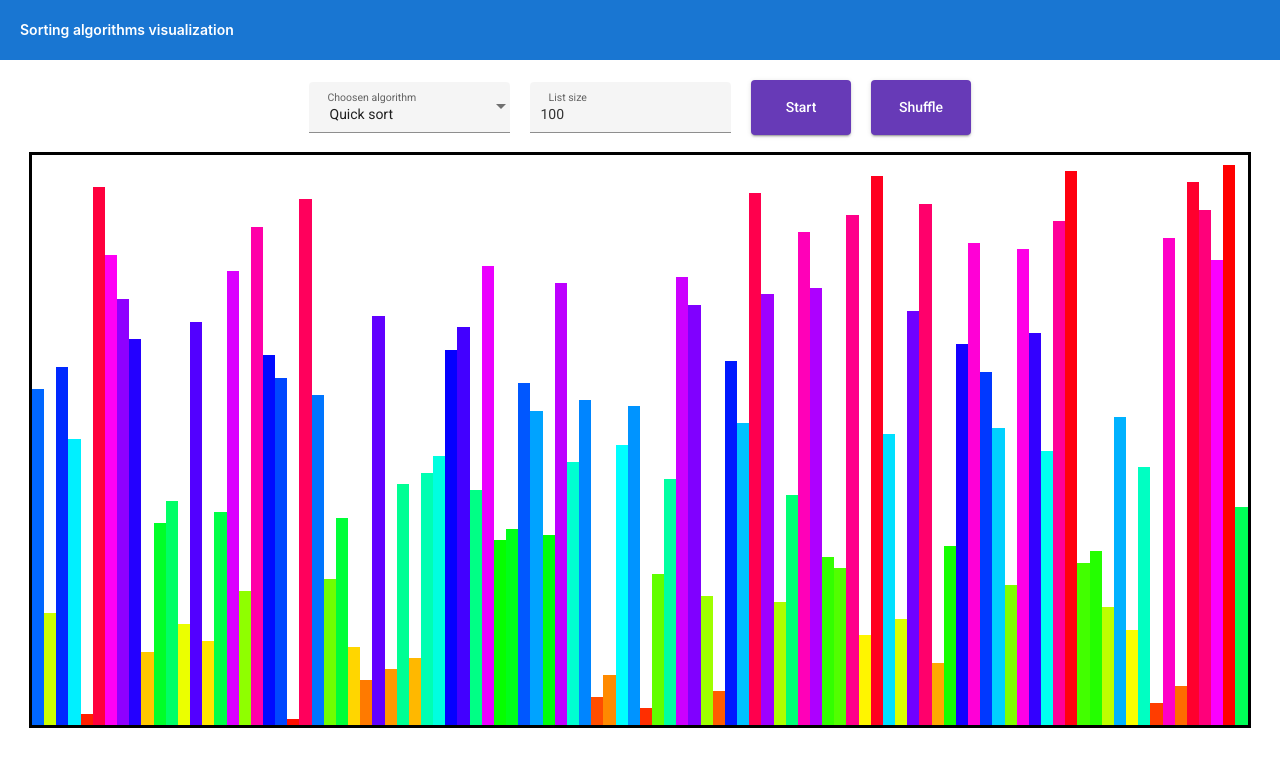
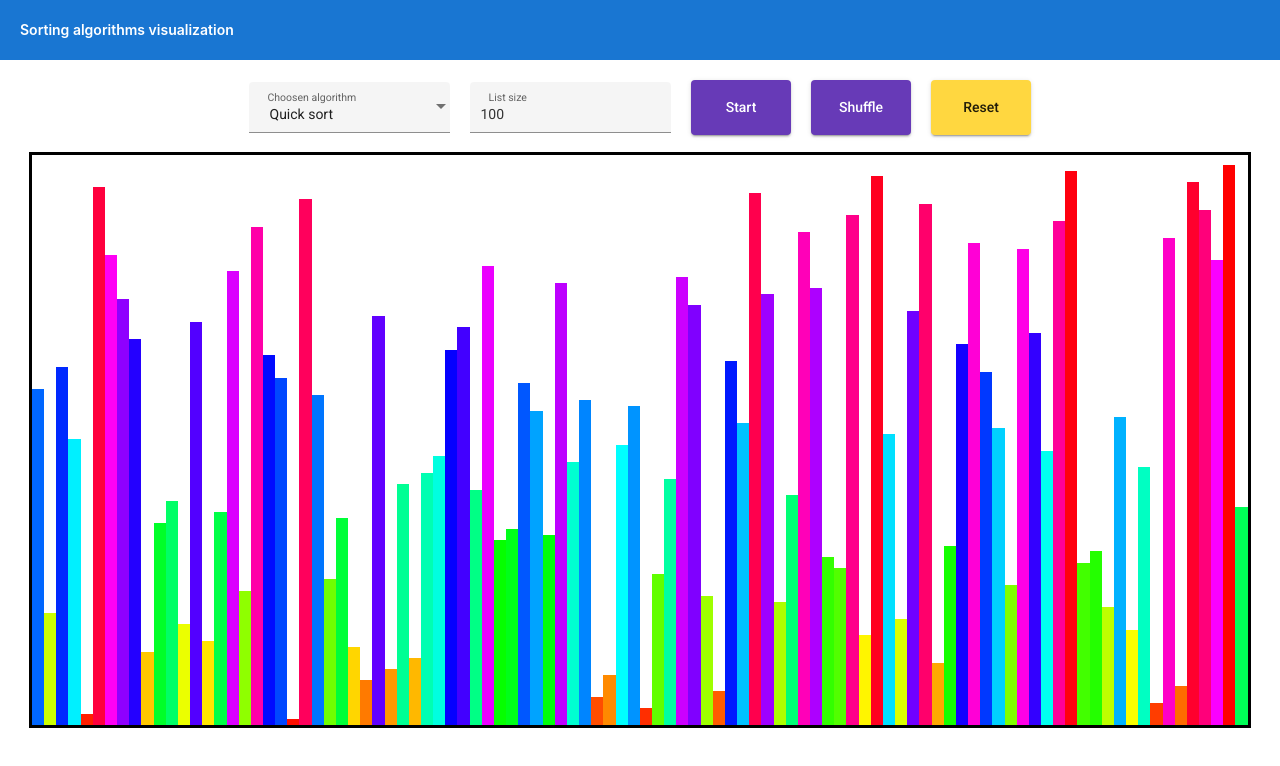
Before and after one commit to AdamZych333/Sorting-algorithms-visualization, an Angular app: page / in a window 1280 px wide. Shown: the top 766 px of the page. Built offline with nearby package versions, Linux system fonts and the light colour scheme.

Commit message:
added reset button

```diff
--- a/src/app/menu/menu.component.html
+++ b/src/app/menu/menu.component.html
@@ -16,4 +16,5 @@
     <button *ngIf="!repaintService.running;" mat-raised-button color="primary" class="start-btn" (click)="onStartClick()">Start</button>
     <button *ngIf="repaintService.running;" mat-raised-button color="primary" class="stop-btn" (click)="onStopClick()">Stop</button>
     <button [disabled]="repaintService.running" mat-raised-button color="primary" class="shuffle-btn" (click)="onShuffleClick()">Shuffle</button>
+    <button mat-raised-button color="accent" class="reset-btn" (click)="onResetClick()">Reset</button>
 </div>
--- a/src/app/menu/menu.component.ts
+++ b/src/app/menu/menu.component.ts
@@ -41,4 +41,8 @@
    onShuffleClick(){
     this.recordsService.shuffle()
    }
+
+   onResetClick(){
+    this.repaintService.reset();
+   }
 }
```
